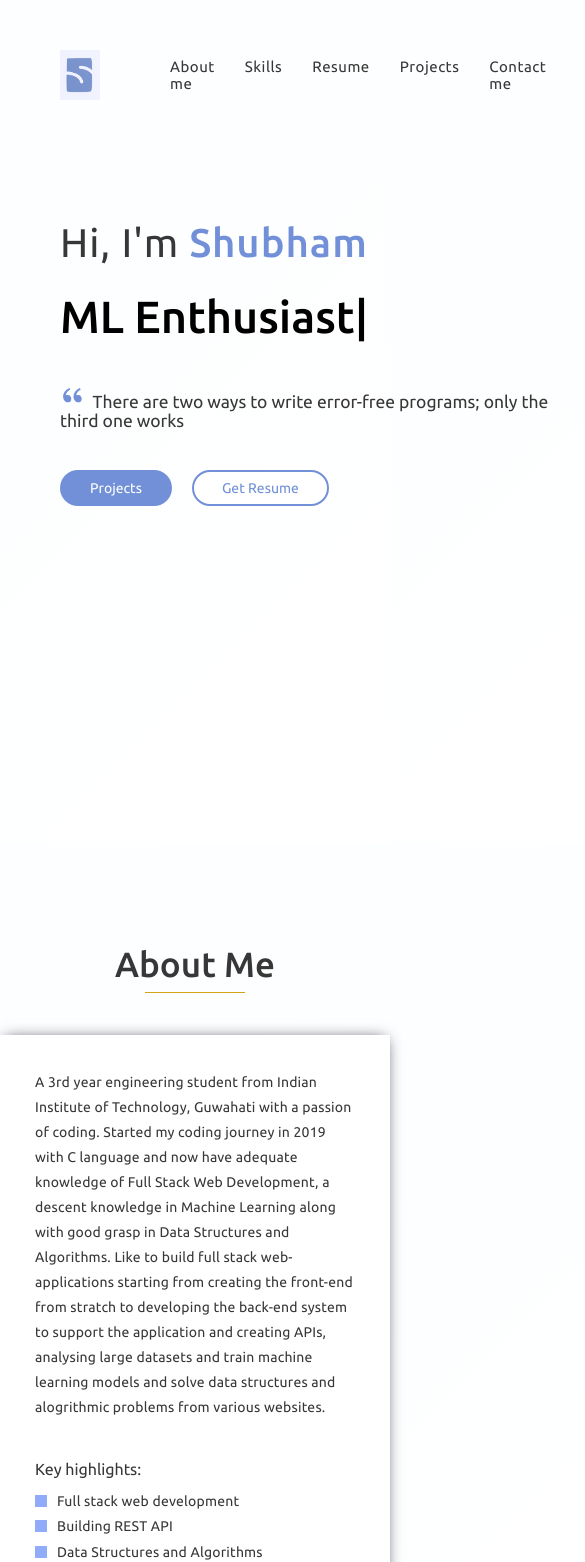
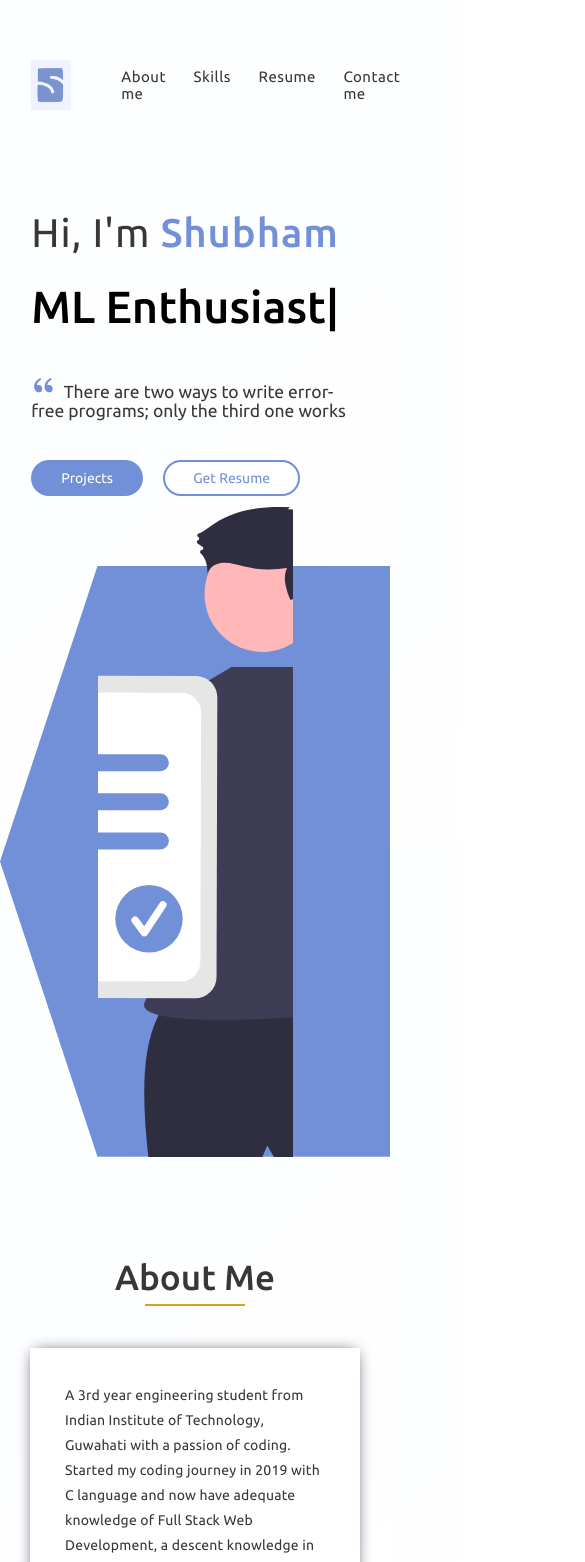
Before and after one commit to shmiitg/Shm-Portfolio, a React (Create React App) app: page / in a window 390 px wide. Shown: the top 1562 px of the page, 585 px wide, since content can reach past the window. Built offline with nearby package versions, Linux system fonts and the light colour scheme.

Commit message:
responsiveness of upper part

```diff
--- a/src/Portfolio.js
+++ b/src/Portfolio.js
@@ -6,7 +6,6 @@ import Resume from './resume/Resume';
 import Projects from './projects/Projects';
 import ContactMe from './contact/ContactMe';
 import Collab from './contact/Collab';
-import Platform from './platforms/Platforms'
 import Footer from './footer/Footer';
 
 const Portfolio = () => {
@@ -17,7 +16,6 @@ const Portfolio = () => {
             <Skills />
             <Projects />
             <Collab />
-            <Platform />
             <Resume />
             <ContactMe />
             <Footer />
--- a/src/about/AboutMe.css
+++ b/src/about/AboutMe.css
@@ -1,16 +1,17 @@
 .about-container {
   margin: 10rem auto 0;
-  max-width: 80rem;
+  max-width: 83rem;
+  padding: 0 3rem;
 }
 
-.about-me-card {
+.about-card {
   box-shadow: 0 0 15px -5px #1f2235;
   padding: 3.5rem;
   color: var(--clr-grey);
   background: var(--clr-white);
 }
 
-.about-me-content {
+.about-content {
   color: var(--clr-grey);
   line-height: 25px;
   letter-spacing: 0.2px;
--- a/src/about/AboutMe.js
+++ b/src/about/AboutMe.js
@@ -13,16 +13,16 @@ const AboutMe = () => {
     return (
         <div className="about-container">
             <div className="heading">About Me</div>
-            <div className="about-me-card">
-                <div className="about-me-content">
+            <div className="about-card">
+                <div className="about-content">
                     {about}
                 </div>
-                <div className="about-me-highlights">
+                <div className="about-highlights">
                     <div className="highlight-heading">Key highlights:</div>
                     {highLigts.map((highLight, index) => (
                         <div key={index} className="highlight">
                             <div className="highlight-circle"></div>
-                            <div key={index} className="about-me-content highlight-text">{highLight}</div>
+                            <div key={index} className="about-content highlight-text">{highLight}</div>
                         </div>
                     ))}
                 </div>
--- a/src/header/Navbar.css
+++ b/src/header/Navbar.css
@@ -1,14 +1,13 @@
 .nav-container {
   display: flex;
   margin: auto;
-  padding: 5rem 0 3rem 6rem;
-  max-width: 110rem;
+  margin-bottom: 10rem;
   align-items: center;
   justify-content: space-between;
 }
 
 .nav-logo {
-  margin-right: 7rem;
+  margin-right: 5rem;
   width: 4rem;
   height: 5rem;
   cursor: pointer;
@@ -24,7 +23,7 @@
 }
 
 .nav-link {
-  margin-right: 3rem;
+  margin-right: 2.75rem;
   font-size: 1.5rem;
   cursor: pointer;
   color: var(--clr-grey);
--- a/src/header/Navbar.js
+++ b/src/header/Navbar.js
@@ -2,7 +2,7 @@ import './Navbar.css';
 import logo from '../images/logo.png';
 
 const Navbar = () => {
-    const navLinks = ['About me', 'Skills', 'Resume', 'Projects', 'Contact me']
+    const navLinks = ['About me', 'Skills', 'Resume', 'Contact me']
 
     return (
         <div className="nav-container">
--- a/src/header/Profile.css
+++ b/src/header/Profile.css
@@ -1,22 +1,23 @@
 .profile-container {
   display: flex;
-  height: 100vh;
+  min-height: 100vh;
+}
+
+.profile-left,
+.profile-right {
+  flex: 1;
 }
 
 /*
 Profile Left Container
 */
 
-.profile-left {
-  flex-basis: 50%;
+.profile-left-wrapper {
+  margin-top: 6rem;
+  padding-left: max(8%, 3rem);
 }
 
-.profile-left-wrapper {
-  margin-top: 9rem;
-  padding-left: 6rem;
-}
-
-.profile-details-name {
+.profile-intro {
   color: var(--clr-grey);
   font-size: 4rem;
   margin-top: 7px;
@@ -28,18 +29,18 @@ Profile Left Container
   font-weight: 500;
 }
 
-.profile-details-role {
+.profile-role {
   font-size: 4.5rem;
   font-weight: 500;
   margin: 2.5rem 0 4rem;
 }
 
-.profile-role-tagline {
+.profile-tagline {
   color: var(--clr-grey);
   font-size: 1.75rem;
 }
 
-.profile-role-tagline svg {
+.profile-tagline svg {
   color: var(--clr-primary);
   font-size: 2.5rem;
   margin-right: 0.75rem;
@@ -72,12 +73,52 @@ Profile Right Container
 */
 
 .profile-right {
-  flex-basis: 50%;
+  position: relative;
 }
 
 .profile-bg {
+  position: absolute;
   clip-path: polygon(100% 0%, 100% 50%, 100% 100%, 25% 100%, 0% 50%, 25% 0%);
   background: var(--clr-primary);
   width: 100%;
   height: 100%;
+  top: 0;
+  right: 0;
 }
+
+.profile-img {
+  position: absolute;
+  bottom: 0;
+  left: -10px;
+}
+
+.profile-img img {
+  display: flex;
+  object-fit: cover;
+  width: 90%;
+  height: 90%;
+}
+
+@media (max-width: 992px) {
+  .profile-container {
+    flex-direction: column;
+    gap: 8rem;
+  }
+  .profile-left-wrapper {
+    padding-right: max(8%, 3rem);
+  }
+  .profile-right {
+    min-height: 70vh;
+  }
+  .profile-img {
+    left: 50%;
+    transform: translateX(-50%);
+    height: 110%;
+    z-index: 100;
+    width: fit-content;
+  }
+  .profile-img img {
+    height: 100%;
+    width: 100%;
+  }
+}
--- a/src/header/Profile.js
+++ b/src/header/Profile.js
@@ -2,21 +2,22 @@ import Navbar from './Navbar'
 import { Link } from 'react-router-dom';
 import Typical from 'react-typical';
 import { RiDoubleQuotesL } from 'react-icons/ri';
+import me from '../images/me.svg'
 import './Profile.css'
 
 const Profile = () => {
     return (
         <div className="profile-container">
             <div className="profile-left">
-                <Navbar />
                 <div className='profile-left-wrapper'>
-                    <div className="profile-details-name">
+                    <Navbar />
+                    <div className="profile-intro">
                         Hi, I'm <span className="highlighted-text">Shubham</span>
                     </div>
-                    <div className="profile-details-role">
+                    <div className="profile-role">
                         <Typical loop={Infinity} steps={["Web Developer", 1000, "Competetive Coder", 1000, "ML Enthusiast", 1000]} />
                     </div>
-                    <div className="profile-role-tagline">
+                    <div className="profile-tagline">
                         <RiDoubleQuotesL />There are two ways to write error-free programs; only the third one works
                     </div>
                     <div className="profile-options">
@@ -33,7 +34,7 @@ const Profile = () => {
                 <div className="profile-bg">
                 </div>
                 <div className="profile-img">
-                    <img src="" alt="" />
+                    <img src={me} alt="" />
                 </div>
             </div>
         </div>
--- a/src/projects/Projects.css
+++ b/src/projects/Projects.css
@@ -1,13 +1,15 @@
 .proj-container {
-  margin: 10rem 1rem 0;
+  margin: 10rem auto 0;
+  max-width: 140rem;
+  padding: 0 max(4%, 3.5rem);
 }
 
 .proj-card {
-  margin: 0 2rem;
-  margin: 0 1.3vw;
+  margin: 0 auto;
   height: 100%;
   justify-content: center;
-  background-image: linear-gradient(315deg, #f5f9ff 0%, #fcfdff 74%);
+  background-image: linear-gradient(315deg, #f1f6ff 0%, #f9faff 60%);
+  max-width: 38rem;
 }
 
 .proj-card-wrapper {
@@ -54,6 +56,7 @@
 
 .slick-track {
   display: flex !important;
+  gap: 1.5rem !important;
 }
 
 .slick-slide {
@@ -65,5 +68,9 @@
 }
 
 .slick-dots {
-  bottom: -5rem !important;
+  bottom: -6rem !important;
 }
+
+.slick-dots li button:before {
+  font-size: 8px !important;
+}
--- a/src/projects/Projects.js
+++ b/src/projects/Projects.js
@@ -1,4 +1,4 @@
-import React from 'react';
+import React, { useEffect } from 'react';
 import './Projects.css';
 import ProjectCard from './ProjectCard';
 import Slider from 'react-slick';
@@ -9,10 +9,10 @@ const Projects = () => {
     const projects = [
         { name: 'Interview Prep Website', info: 'An Interview Preparation Website inspired from InterviewBit, Leetcode and GeekforGeeks. The website has features like user authentication, code compiler, progress status, reading, writing, editing and deleting blogs, profile viewing and editing, problem solving, etc.', tech: ['React.js', 'React Hooks', 'Express.js', 'JWT', 'JavaScript', 'MongoDB', 'CSS'] },
         { name: 'Ecommerce Website', info: 'Lorem ipsum dolor sit amet consectetur adipisicing elit. Doloribus consectetur similique soluta libero ducimusdignissimos, autem repellat necessitatibus illum ullam culpa, ex nemo, distinctio inventore.', tech: ['Express.js', 'JavaScript', 'EJS', 'Passport.js', 'MongoDB', 'CSS'] },
-        { name: 'Amazon Price Alert', info: 'Lorem ipsum dolor sit amet consectetur adipisicing elit. Doloribus consectetur similique soluta libero ducimusdignissimos, autem repellat necessitatibus illum ullam culpa, ex nemo, distinctio inventore.', tech: ['Chrome Extension', 'Express.js', 'Firebase'] },
+        { name: 'Amazon Price Alert', info: 'Lorem ipsum dolor sit amet consectetur adipisicing elit. Doloribus consectetur similique soluta libero ducimusdignissimos, autem repellat necessitatibus illum ullam culpa, ex nemo, distinctio inventore.', tech: ['Chrome Extension', 'Express.js', 'Firebase', 'SendGrid'] },
         { name: 'Personal Portfolio', info: 'My Personal Website to display my profile and showcase by projects and skills. This website also helps beginners by providing them explanation and free source code of my projects.', tech: ['React.js', 'EmailJS', 'JavaScript', 'CSS'] },
         { name: 'Face Detection', info: 'A real time face detection model implemented in python using pretrained weights. The CNN architecture of the model is based on YOLOv3 (You Only Look Once, Version 3).', tech: ['YOLOv3', 'OpenCV', 'Keras', 'Numpy', 'Pillow'] },
-        { name: 'EDA of IPL Data', info: 'Expoloratory Data Analysis of IPL Ball Wise data in json format. This project lead me to runner up position in the Cricket Analytica Hackathon conducted by Coding Club, IIT Guwahati.', tech: ['EDA', 'Python', 'Matplotlib', 'Seaborn', 'Pandas', 'Numpy'] },
+        { name: 'Cricket Analytica', info: 'Expoloratory Data Analysis of IPL Ball Wise data in json format. This project lead me to runner up position in the Cricket Analytica Hackathon conducted by Coding Club, IIT Guwahati.', tech: ['EDA', 'Python', 'Matplotlib', 'Seaborn', 'Pandas', 'Numpy'] },
     ]
 
     const settings = {
@@ -20,7 +20,32 @@ const Projects = () => {
         infinite: true,
         speed: 500,
         slidesToShow: 3,
-        slidesToScroll: 1
+        slidesToScroll: 1,
+        autoplay: true,
+        responsive: [
+            {
+                breakpoint: 1048,
+                settings: {
+                    dots: true,
+                    infinite: true,
+                    speed: 500,
+                    slidesToShow: 2,
+                    slidesToScroll: 1,
+                    autoplay: true,
+                }
+            },
+            {
+                breakpoint: 700,
+                settings: {
+                    dots: true,
+                    infinite: true,
+                    speed: 500,
+                    slidesToShow: 1,
+                    slidesToScroll: 1,
+                    autoplay: true,
+                }
+            },
+        ]
     };
 
     return (
--- a/src/skills/Skills.css
+++ b/src/skills/Skills.css
@@ -1,8 +1,9 @@
 .skills-container {
+  max-width: 130rem;
   margin: 10rem auto 0;
-  padding: 0 6rem;
+  padding: 0 max(4%, 3rem);
+  padding-bottom: 10rem;
   background: #fff;
-  padding-bottom: 10rem;
   border-bottom: 5px solid #f7f7f7;
 }
 
@@ -24,18 +25,21 @@
 .skills {
   display: flex;
   justify-content: space-evenly;
+  flex-wrap: wrap;
+  gap: 2rem;
 }
 
 .skill-card {
   display: flex;
   flex-direction: column;
   align-items: center;
+  min-width: 30rem;
+  max-width: 35rem;
   margin-top: 3rem;
   background: var(--clr-white);
-  padding: 4.25rem 3rem;
+  padding: 4.25rem 3%;
   border-radius: 5px;
   box-shadow: 5px 4px 20px 0 rgba(0, 0, 0, 5%);
-  flex-basis: 30%;
 }
 
 .skill-img {
@@ -50,6 +54,7 @@
   font-size: 1.8rem;
   margin: 2rem 0;
   font-weight: 500;
+  text-align: center;
 }
 
 .skill-info {
@@ -63,6 +68,7 @@
   margin: 3rem 0;
   color: var(--clr-primary);
   font-size: 1.6rem;
+  text-align: center;
 }
 
 .skill-tech {
```
Also changed, not shown: src/images/me.svg (added).
